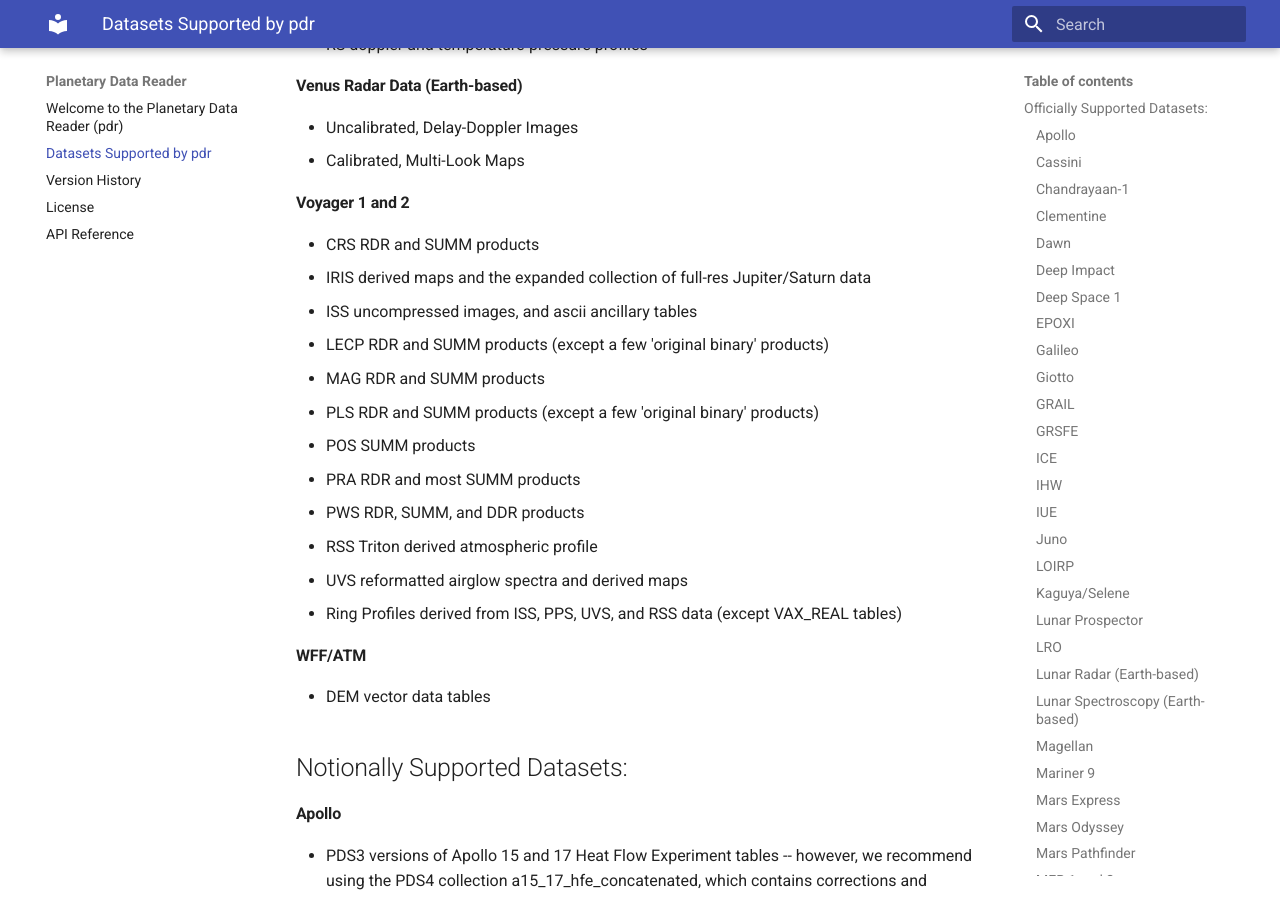
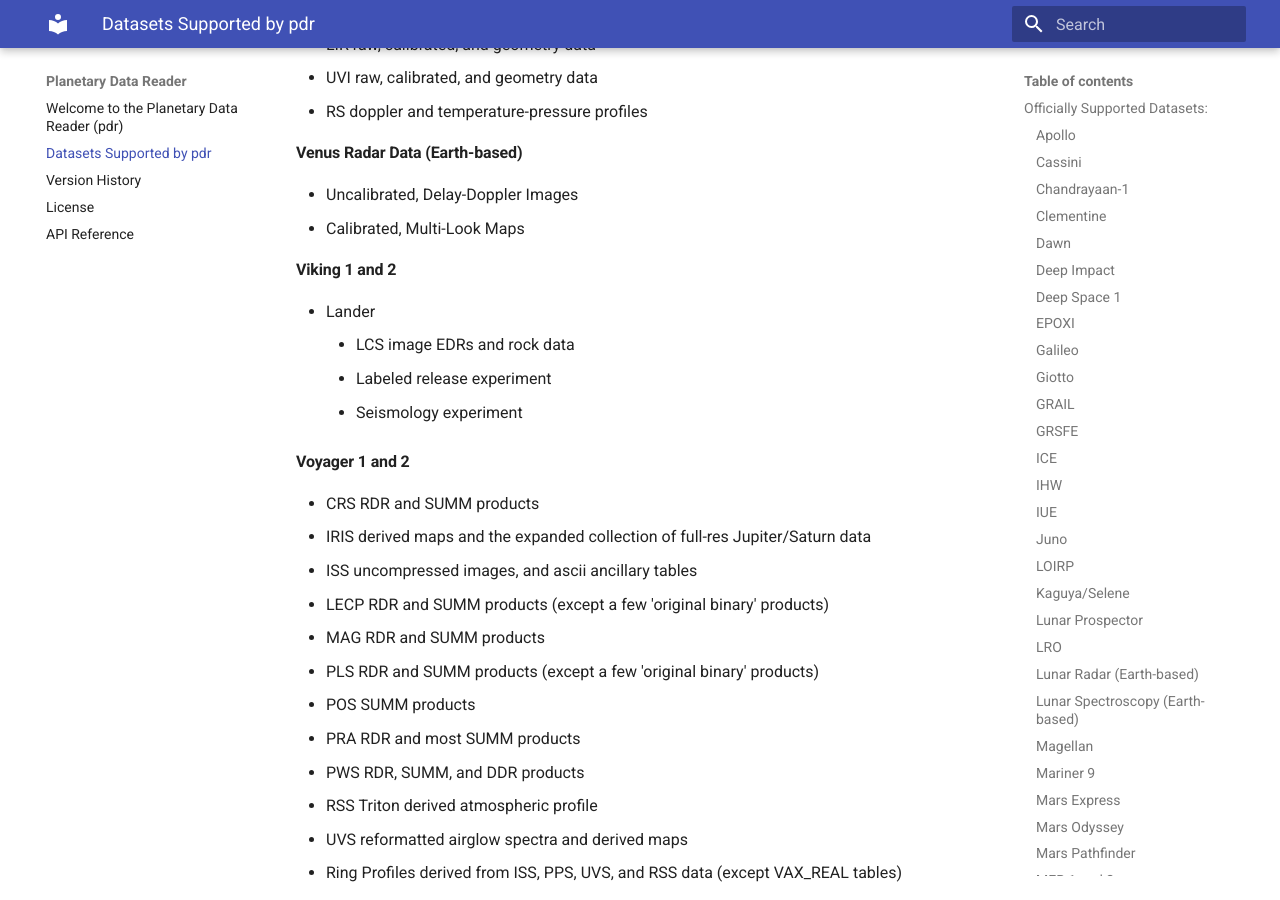
Before and after one commit to MillionConcepts/pdr, an MkDocs documentation site: the page built from docs/supported_datasets.md, in a window 1280 px wide and 900 px high, scrolled down 15273 px. Built offline with MkDocs 1.6.1 and Material for MkDocs 9.7.7, drawn with Linux system fonts in a browser that asks for light colours; some of the changed text lies outside the part shown.

Commit message:
update support docs

```diff
--- a/docs/supported_datasets.md
+++ b/docs/supported_datasets.md
@@ -227,6 +228,7 @@
   - ISS images
 #### Mars Express
   - MARSIS EDRs and RDRs
+  - ASPERA EDRs, RDRs, and DDRs
 #### Mars Odyssey
   - THEMIS
     - spectral qubes: VIS and IR v2 geoprojected images, VIS EDR and RDR,
@@ -434,6 +436,11 @@
 #### Venus Radar Data (Earth-based)
   - Uncalibrated, Delay-Doppler Images
   - Calibrated, Multi-Look Maps
+#### Viking 1 and 2
+  - Lander
+    - LCS image EDRs and rock data
+    - Labeled release experiment
+    - Seismology experiment
 #### Voyager 1 and 2
   - CRS RDR and SUMM products
   - IRIS derived maps and the expanded collection of full-res Jupiter/Saturn data
@@ -609,6 +616,10 @@
   - GAS PostScript files (support not planned)
 #### Vega 1 and 2
   - PUMA raw and processed data (support not planned)
+#### Viking 1 and 2
+  - Orbiter
+    - IRTM 1989 version (support planned)
+    - IRTM 1994 version (support not planned)
 #### Voyager 1 and 2
   - IRIS full-res spectral observations (support planned; VAX_REAL)
   - ISS ancillary binary tables (support planned; VAX_REAL)
```
Also changed, not shown: other parts of docs/supported_datasets.md (+1 -0 lines), CHANGELOG.md (+4 -1 lines).
